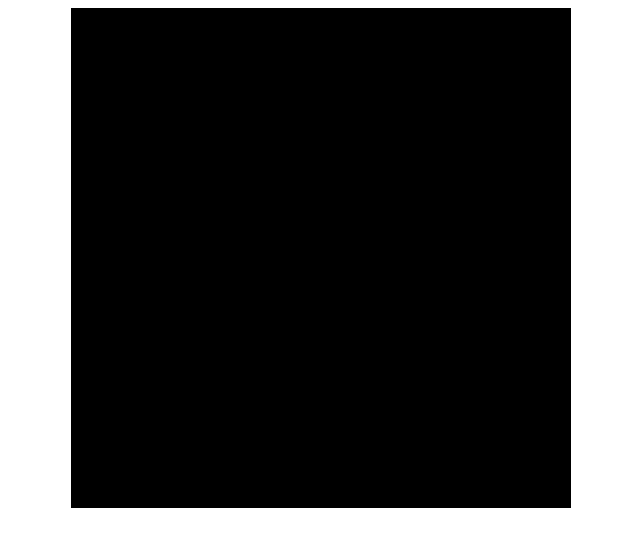
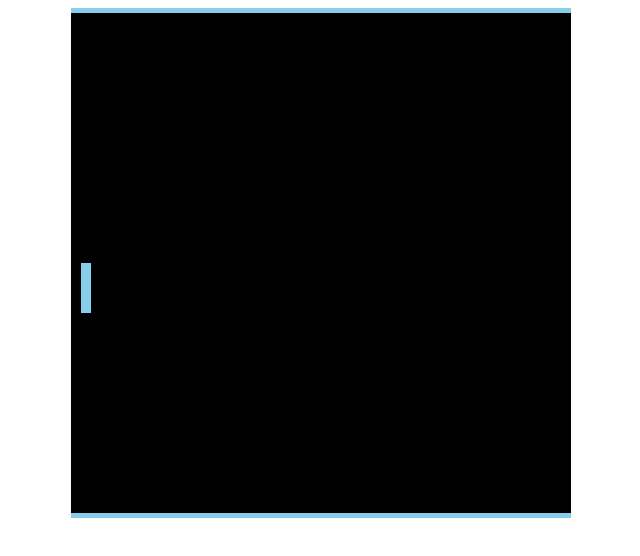
Before and after one commit to VictorNative508/PongPlus, a plain HTML site: page index.html in a window 1280 px wide. Shown: the whole page, without its empty margins (319-959 px from the left). Drawn offline with Linux system fonts and the light colour scheme.

Commit message:
Created skyblue border and player 1 Rectangle

```diff
--- a/pong.css
+++ b/pong.css
@@ -4,4 +4,6 @@
 
 #board {
     background-color: black;
+    border-top: 5px solid skyblue;
+    border-bottom: 5px solid skyblue;
 }
--- a/pong.js
+++ b/pong.js
@@ -4,9 +4,22 @@
 let boardHeight = 500;
 let context;
 
+let playerWidth = 10;
+let playerHeight = 50;
+
+let player1 = {
+    x : 10,
+    y : boardHeight/2,
+    width : playerWidth,
+    height : playerHeight
+}
+
 window.onload = function() {
     board = document.getElementById("board");
     board.height = boardHeight;
     board.width = boardWidth;
     context = board.getContext("2d");
+
+    context.fillStyle = "skyblue";
+    context.fillRect(player1.x, player1.y, player1.width, player1.height);
 }
```
